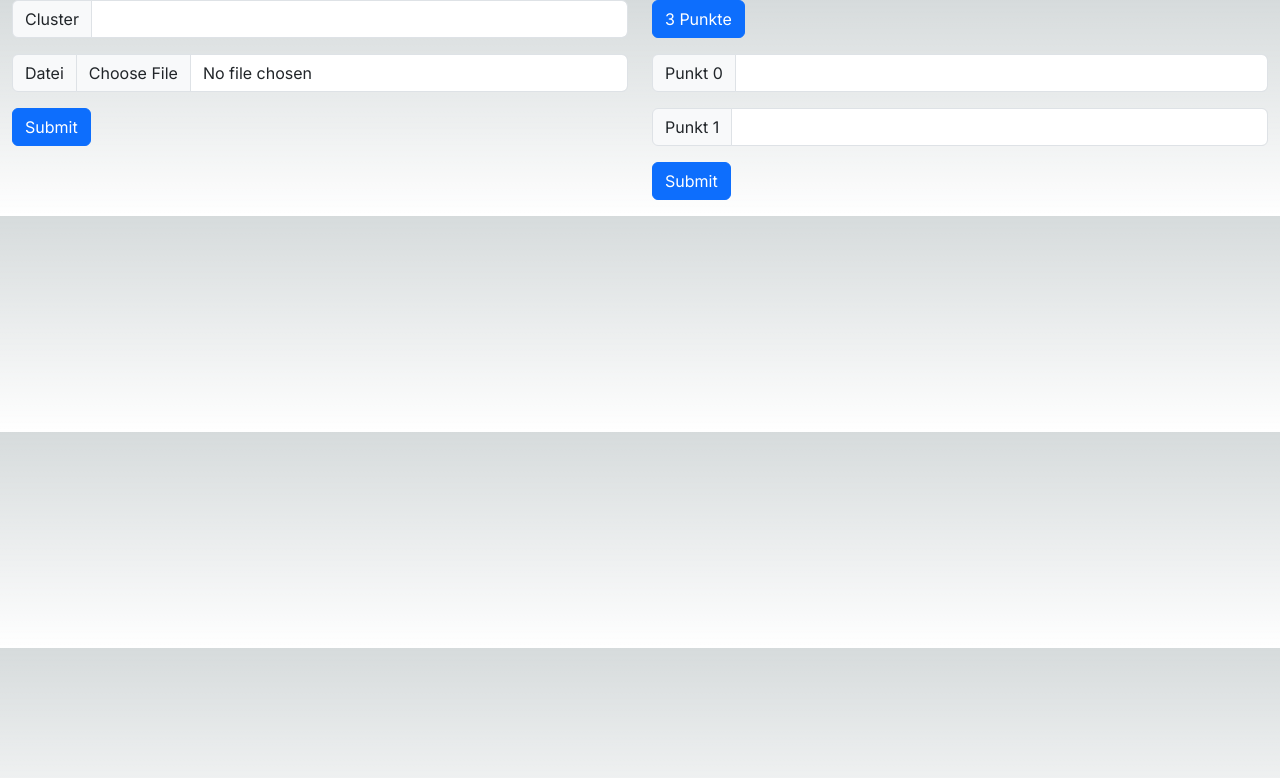
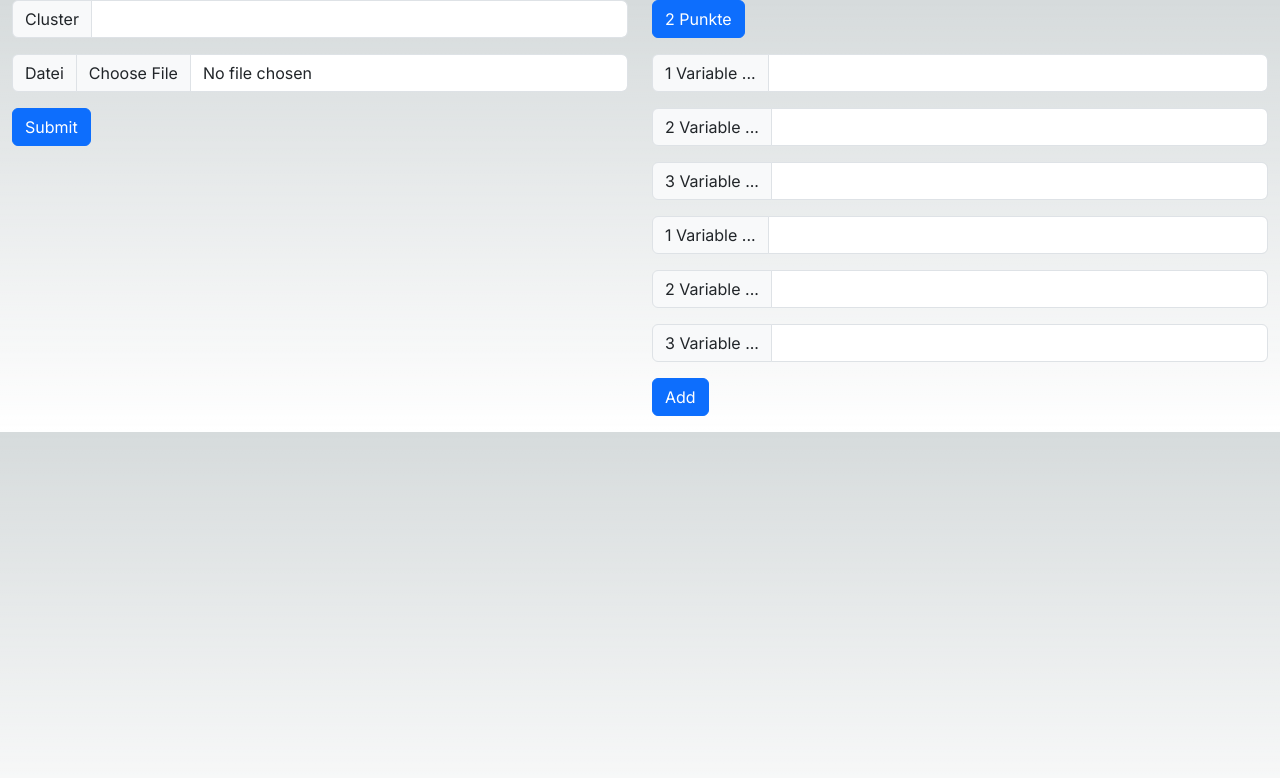
Before and after one commit to felixkru/PP2023, a Next.js app in the folder pp-2023/: page /kmeans in a window 1280 px wide. Shown: the top 778 px of the page. Built offline with nearby package versions, Linux system fonts and the light colour scheme.

Commit message:
feature - Refoctoring,Nutzung von Zuständen, kein direkter DOM zugriff mehr

```diff
--- a/pp-2023/src/app/kmeans/client-elements-customized-input.js
+++ b/pp-2023/src/app/kmeans/client-elements-customized-input.js
@@ -1,63 +1,101 @@
-// Clientseitiges rendering
 'use client'
-
 import {useState, useEffect} from 'react';
 import {getElementByClass, getValueByClass, alertMessage} from '../utils/element-functions';
 
-// Funktion erstellt eine Custom Component, welche dem User die Möglichkeit gibt,
-// zwischen 2 und 3 Inputs zu wählen
+// Funktion erstellt eine Custom Component, die für die Eingabe von händischen Werten zuständig ist.
 function CustomElementsCustomizedInput() {
 
     // Deklaration der Zustandsvariablen
-    const [countInputs, setCountInputs] = useState(2);
-    const [counter, setCounter] = useState(2);
+    const [counterCountFiles, setCounterCountFiles] = useState(3);
+    const [counterCountAdd, setCounterCountAdd] = useState(2);
+    const [buttonInnerText, setButtonInnerText] = useState('2 Punkte');
+    const [inputValues, setInputValues] = useState([]);
+    const [disableButton, setDisableButton] = useState(false);
 
     useEffect(() => {
-        const buttonChange = document.querySelector('.btn-change-cluster');
-        const handleClick = () => {
-            if (counter === 2) {
-                buttonChange.innerHTML = '2 Punkte';
-                setCounter(3);
-            } else {
-                buttonChange.innerHTML = '3 Punkte';
-                setCounter(2);
+
+
+    }, []);
+
+    // Funktion legt fest, ob 2 oder 3 Button angezeigt werden.
+    const handleButtonPoints = () => {
+        setButtonInnerText((text) =>
+            text === '3 Punkte' ? '2 Punkte' : '3 Punkte');
+        setCounterCountFiles((count) =>
+            count === 2 ? 3 : 2);
+        renderInputs();
+    };
+
+    const handleInputChange = (index, value) => {
+
+
+    };
+
+    const handleButtonAdd = () => {
+        setCounterCountAdd((click) =>
+        counterCountAdd + 1);
+    };
+
+    // Funktion erstellt eine HelperVariable die die Werte von 1-3 annimmt.
+    const setCorrectHelperValue = (helper) => {
+        if (counterCountFiles === 3 && helper > 3) {
+            return 1;
+        } else if (counterCountFiles !== 3 && helper > 2) {
+            return 1;
+        }
+        return helper;
+    }
+
+    // Die Funktion rendert dynamische Inputs
+    // i = aktueller unique Index und Key, helper = Hiflsvariable für die Beschriftung,
+    // inputValue = Wertevariable des aktuellen Feldes, handleInputChange = Funktion
+    const renderInputElement = (i, helper, inputValue, handleInputChange) => (
+        <div key={i} className={gridCell}>
+            <label className='input-group-text' htmlFor={`inputVector${i}`}>{helper} Variable ...</label>
+            <input id={`inputVector${i}`}
+                   className={`inputVector${i} form-control`}
+                   type={"number"}
+                   required={true}
+                   value={inputValues[i]}
+                   onChange={ (event) => handleInputChange(i, event.target.value)}
+            />
+        </div>
+    );
+
+    // Funktion generiert Input Elemente durch Aufruf von renderInputElement mit den korrekten Parametern
+    // inputValuesMatrix wird zurückgegeben mit den entsprechenden Werten
+    const renderInputs = () => {
+        const inputValuesMatrix = [];
+        if (counterCountFiles) {
+            const newCounter = counterCountFiles * counterCountAdd;
+            const inputs = [];
+            let helper = 1;
+
+            for (let i = 0; i < newCounter; i++) {
+                helper = setCorrectHelperValue(helper);
+                inputs.push(
+                    renderInputElement(i, helper, inputValues[i], handleInputChange)
+                );
+                helper = helper + 1;
             }
-        };
-        buttonChange.addEventListener('click', handleClick);
-
-        return () => {
-            buttonChange.removeEventListener('click', handleClick);
-        };
-    }, [counter]);
-
-    // Die Funktion erstellt ein Array mit der entsprechenden Anzahl an Arrays.
-    const renderInputs = () => {
-        const inputs = [];
-        for (let i = 0; i < counter; i++) {
-            inputs.push(
-                <div key={i} className={gridCell}>
-                    <label className='input-group-text' htmlFor={`inputVector${i}`}>Punkt {i}</label>
-                    <input id={`inputVector${i}`} className={`inputVector${i} form-control`} type={"number"}
-                           required={true}/>
-                </div>
-            );
+            return inputs;
         }
-        return inputs;
+        return inputValuesMatrix;
     };
 
     // Deklaration von Konstanten mit Klassennamen
     const gridCell = 'grid-cell input-group mb-3';
-    const btnSubmit = 'btn-submit btn btn-primary';
     const btnChangeCluster = 'btn-change-cluster btn btn-primary';
+    const btnAddCluster = 'btn-add--Cluster btn btn-primary'
 
     return (
         <form id="formManuelInput">
             <div className={gridCell}>
-                <button className={btnChangeCluster} type={"button"}>3 Punkte</button>
+                <button onClick={handleButtonPoints} className={btnChangeCluster} type={"button"} disabled={disableButton}>{buttonInnerText}</button>
             </div>
             {renderInputs()}
             <div className={gridCell}>
-                <button form="" className={btnSubmit} type={"submit"}>Submit</button>
+                <button onClick={handleButtonAdd} className={btnAddCluster} type={"button"}>Add</button>
             </div>
         </form>
     );
```
